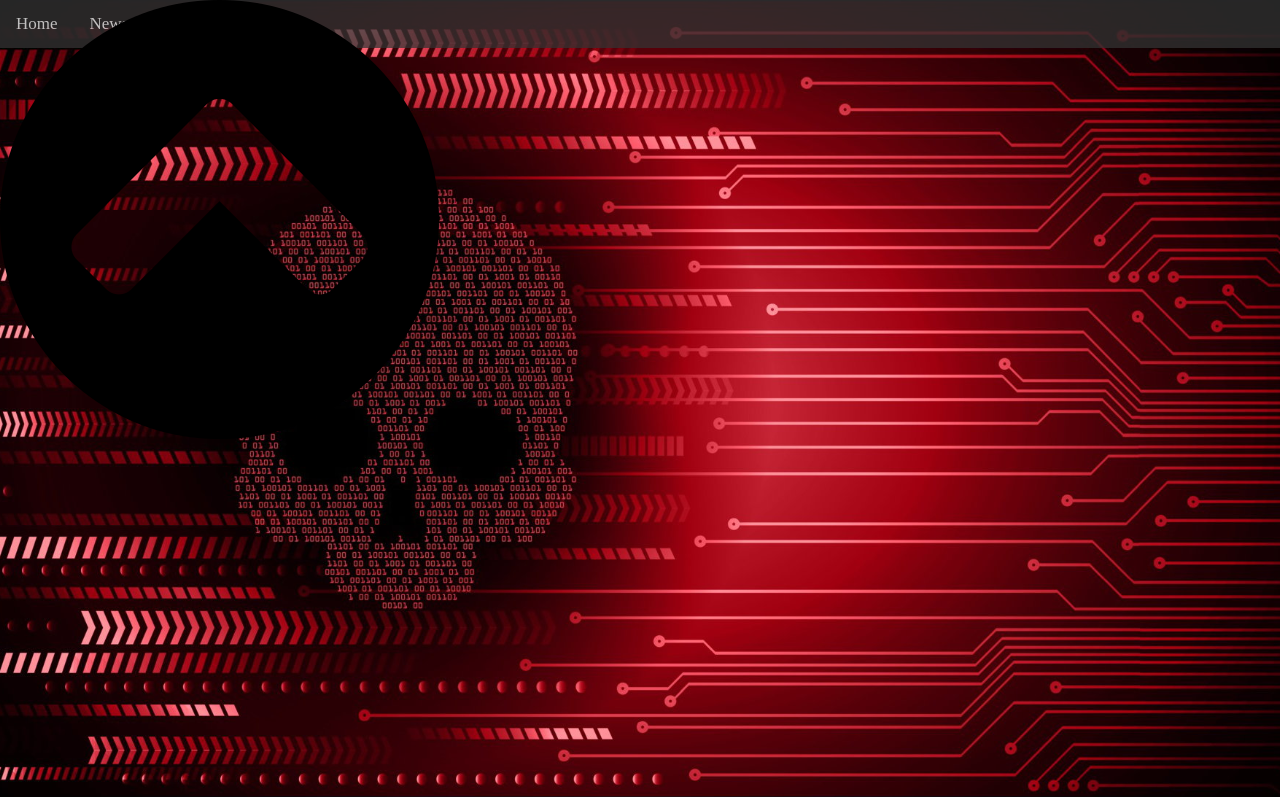
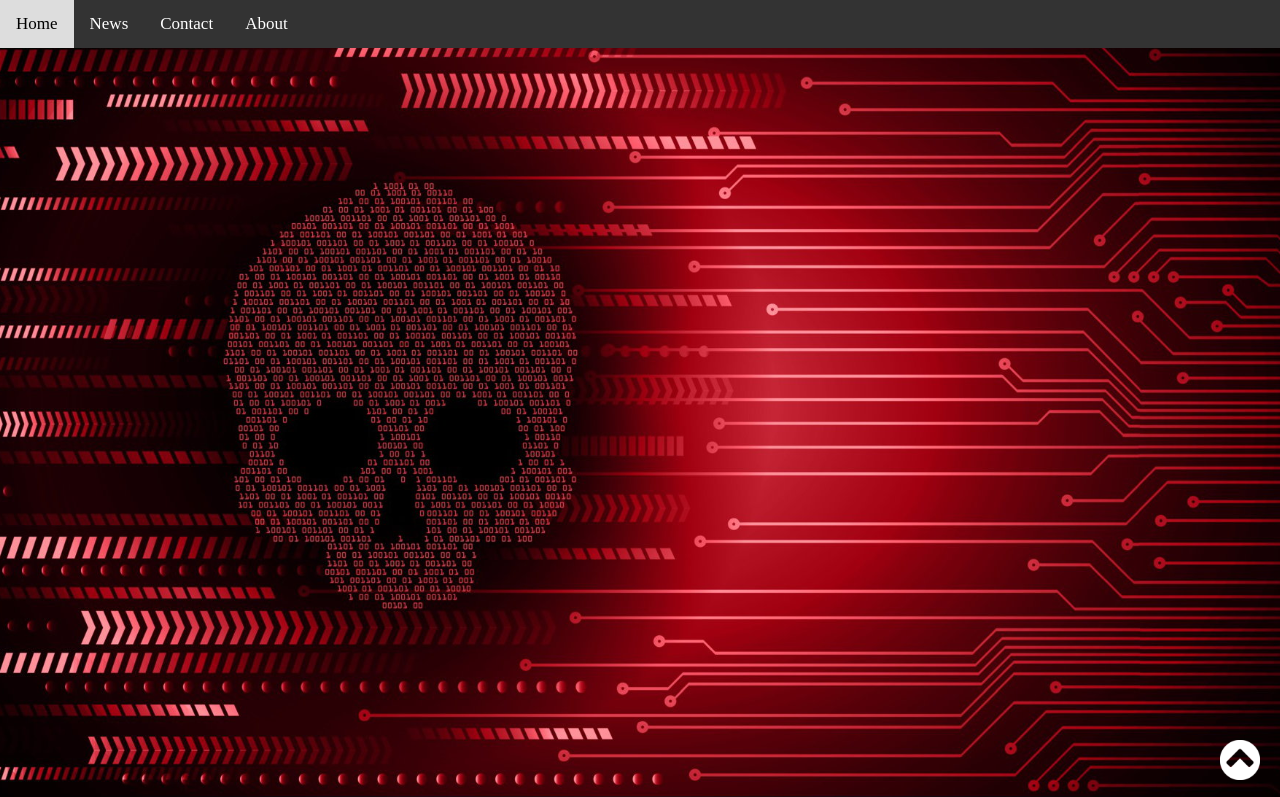
Before and after one commit to haadijafari/Maktabkhooneh-Frontend-CSS-project, a plain HTML site: page mainPage.html in a window 1280 px wide. Shown: the top 797 px of the page. Drawn offline with Linux system fonts and the light colour scheme.

Commit message:
scroll to top fixed
scroll to top has been fixed

```diff
--- a/main.css
+++ b/main.css
@@ -94,7 +94,6 @@ body {
   opacity: 100%;
 }
 
-
 /* Footer */
 #Footer {
   width: 100%;
@@ -105,11 +104,13 @@ body {
   margin-top: 10;
 }
 
-
 /* scroll to top */
-#scroll-container{
+#scroll-img {
+  filter: invert(100%);
   z-index: 99999;
   position: fixed;
-  width: 5px;
-  height: 5px;
+  width: 40px;
+  height: 40px;
+  bottom: 20px;
+  right: 20px;
 }
--- a/mainPage.html
+++ b/mainPage.html
@@ -99,7 +99,7 @@
     </div>
 
     <div id="scroll-container">
-      <a href="#Top"><img src="src/to-top.png"></a>
+      <a href="#Top"><img id="scroll-img" src="src/to-top.png"></a>
     </div>
   </body>
 </html>
```
